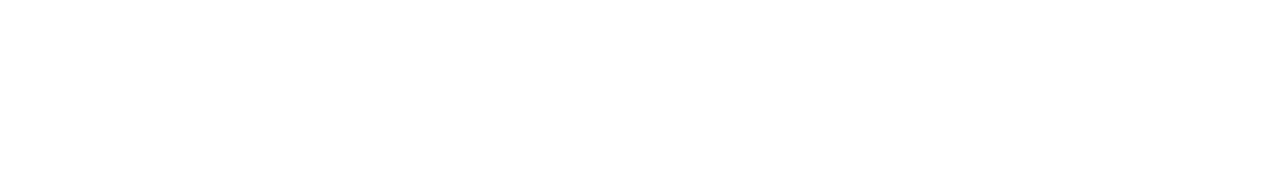
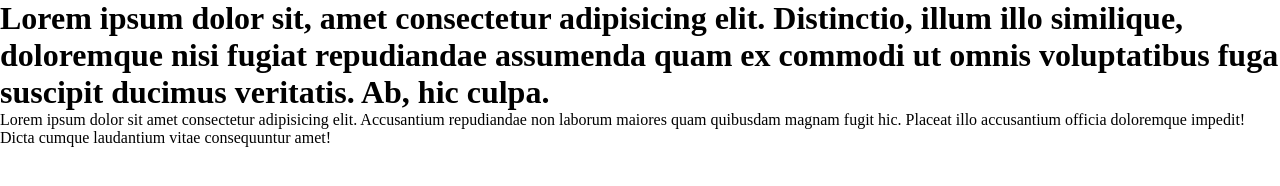
Before and after one commit to yusufxon007/gotrip, a plain HTML site: page index.html in a window 1280 px wide. Drawn offline with Linux system fonts and the light colour scheme.

Commit message:
first commit

```diff
--- a/index.html
+++ b/index.html
@@ -1,12 +1,27 @@
 <!DOCTYPE html>
 <html lang="en">
-<head>
-  <meta charset="UTF-8">
-  <meta name="viewport" content="width=device-width, initial-scale=1.0">
-  <link rel="stylesheet" href="style.css">
-  <title>Yusuf_Doniyor</title>
-</head>
-<body>
-
-</body>
+  <head>
+    <meta charset="UTF-8" />
+    <meta name="viewport" content="width=device-width, initial-scale=1.0" />
+    <link rel="stylesheet" href="style.css" />
+    <title>Yusuf_Doniyor</title>
+  </head>
+  <body>
+    <header>
+      <div>
+        <h1>
+          Lorem ipsum dolor sit, amet consectetur adipisicing elit. Distinctio,
+          illum illo similique, doloremque nisi fugiat repudiandae assumenda
+          quam ex commodi ut omnis voluptatibus fuga suscipit ducimus veritatis.
+          Ab, hic culpa.
+        </h1>
+        <p>
+          Lorem ipsum dolor sit amet consectetur adipisicing elit. Accusantium
+          repudiandae non laborum maiores quam quibusdam magnam fugit hic.
+          Placeat illo accusantium officia doloremque impedit! Dicta cumque
+          laudantium vitae consequuntur amet!
+        </p>
+      </div>
+    </header>
+  </body>
 </html>
```
